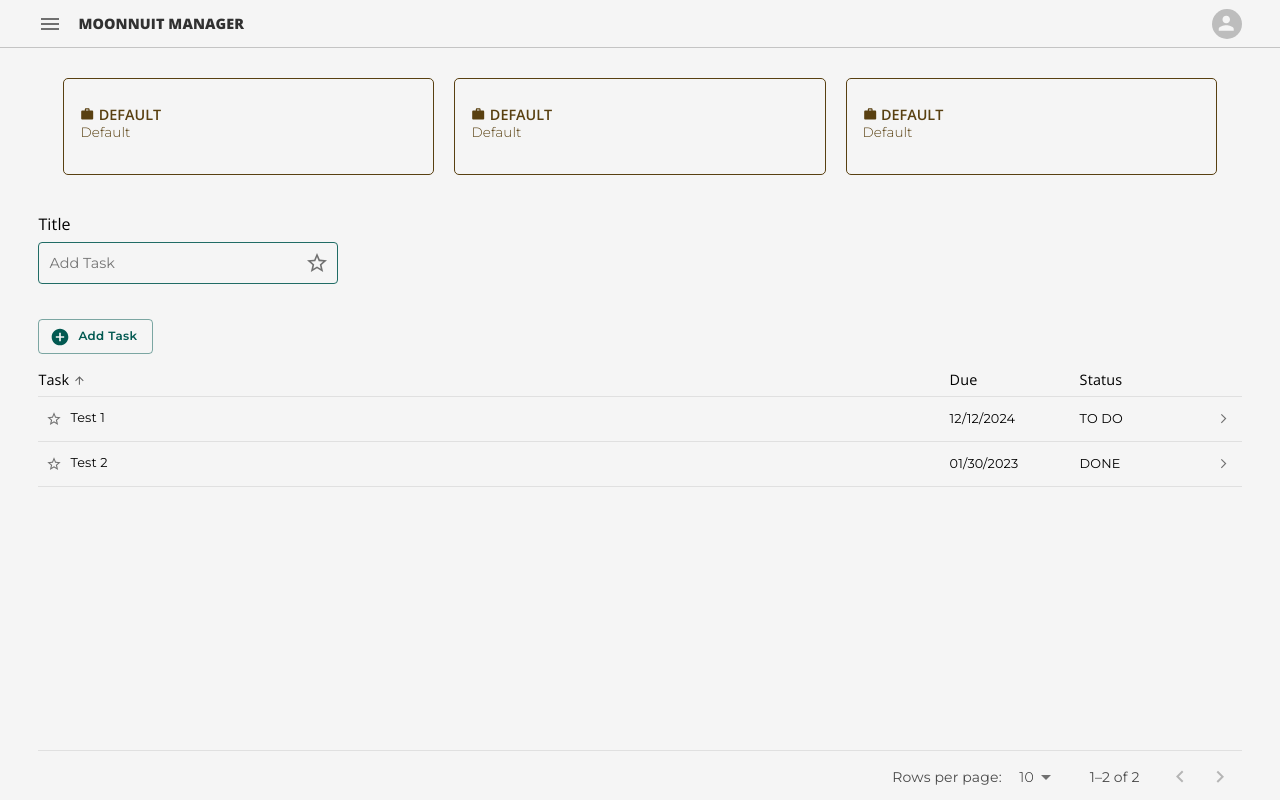
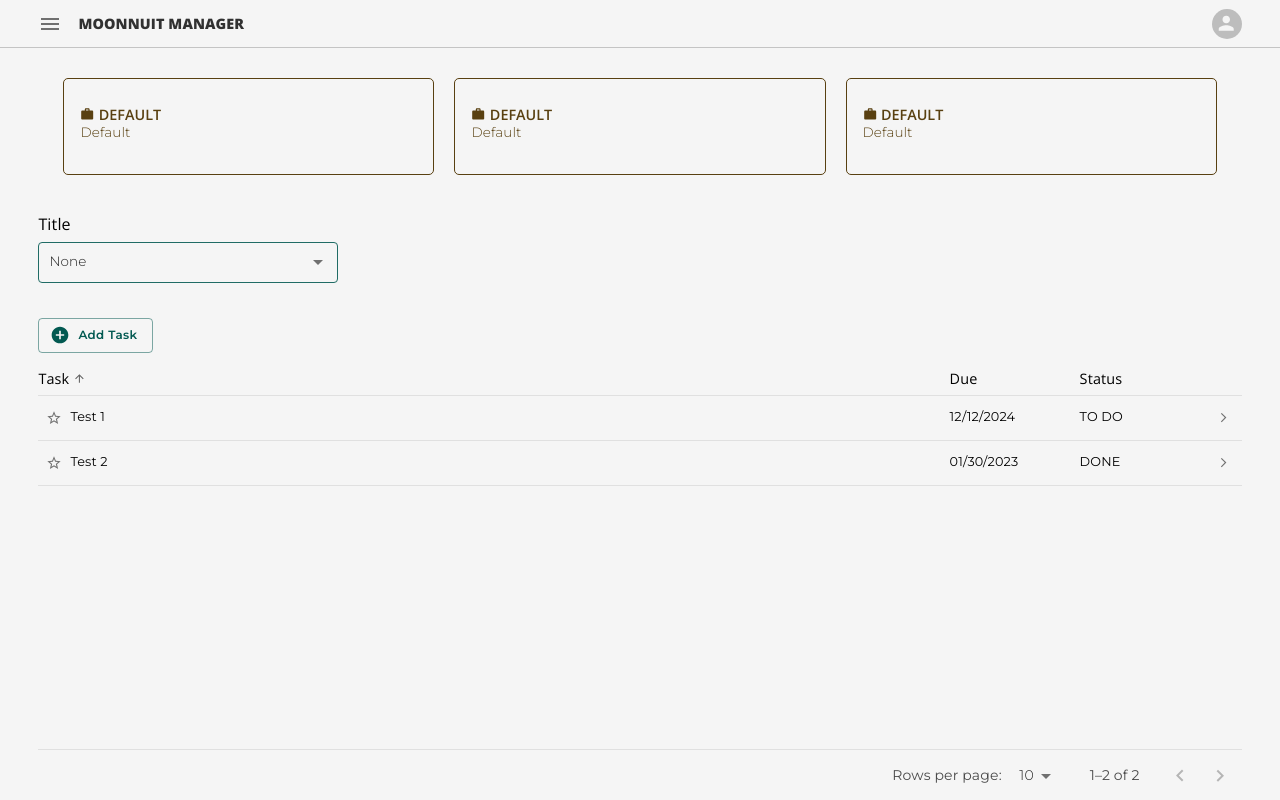
Before and after one commit to alejandroguardadodev/taskmanager, a React (Vite) app: page / in a window 1280 px wide. Built offline with nearby package versions, Linux system fonts and the light colour scheme.

Commit message:
feat:input-color

```diff
--- a/package.json
+++ b/package.json
@@ -20,6 +20,7 @@
     "react": "^18.3.1",
     "react-dom": "^18.3.1",
     "react-hook-form": "^7.52.1",
+    "react-multi-date-picker": "^4.5.2",
     "react-redux": "^9.1.2",
     "react-resize-detector": "^11.0.1",
     "react-router-dom": "^6.23.1",
--- /dev/null
+++ b/src/components/MkInput/DateField/index.tsx
@@ -0,0 +1,96 @@
+import React from 'react'
+
+import styled from 'styled-components';
+
+import DatePicker, { DateObject } from "react-multi-date-picker";
+
+import { FieldValues, UseFormSetValue } from "react-hook-form";
+
+const DateContainer = styled.div`
+  flex-grow: 1;
+  &>.rmdp-container {
+    width: 100%;
+    &>input {
+      font-family: "Montserrat" !important;
+      font-size: 1rem;
+      font-weight: 400;
+      width: 100%;
+      padding: 11px 5px 11px 10px;
+      background: transparent;
+      border: none !important;
+      outline: none !important;
+      height: fit-content !important;
+      box-shadow: none !important;
+    }
+  }
+
+  &.disabled {
+    &>.rmdp-container>input {
+      color: grey;
+      background: rgba(0, 0, 0, .05);
+    }
+  }
+`;
+
+const dateToString = (date: DateObject) => {
+    return `${date.year}-${date.month}-${date.day}`
+}
+
+interface DateFieldPropsType {
+    id: string;
+    value: number | string | Date | DateObject;
+    mindate?: Date;
+    maxdate?: Date;
+    placeholder?: string;
+    disabled?: boolean;
+    setValue: UseFormSetValue<FieldValues>;
+}
+
+const DateField = ({ id, value, mindate, maxdate, disabled=false, placeholder="", setValue }:DateFieldPropsType) => {
+
+    const datevalue = React.useMemo(() => {
+        if (value) {
+            if (value instanceof DateObject) return value
+            else if (value instanceof Date) {
+                return new DateObject().set({
+                    year: value.getFullYear(),
+                    month: value.getMonth(),
+                    day: value.getTime(),
+                })
+            }
+            else if (typeof value === "string" && value !== "") {
+                const [y, m, d] = value.split("-")
+
+                return new DateObject().set({
+                    year: parseInt(y? y : "0"),
+                    month: parseInt(m? m : "0"),
+                    day: parseInt(d? d : "0"),
+                })
+            }
+        }
+
+        return null
+
+    }, [value])
+
+    return (
+        <DateContainer>
+            <DatePicker
+                id={`input-${id}`}
+                value={datevalue}
+                disabled={disabled}
+                readOnly={disabled}
+                format="MM/DD/YYYY"
+                placeholder={placeholder}
+                onChange={(date:DateObject) => {
+                    setValue(id, date?.isValid ? dateToString(date) : null, { shouldValidate: true });
+                }}
+                minDate={mindate}
+                maxDate={maxdate}
+                className='input-component'
+            />
+        </DateContainer>
+    )
+}
+
+export default DateField
--- /dev/null
+++ b/src/components/MkInput/SelectField/index.tsx
@@ -0,0 +1,95 @@
+import { styled } from '@mui/system'
+
+import Box from '@mui/material/Box'
+
+import FormControl from '@mui/material/FormControl'
+import Select, { SelectChangeEvent } from '@mui/material/Select'
+import MenuItem from '@mui/material/MenuItem'
+
+import { FieldValues, UseFormSetValue } from "react-hook-form"
+import { DateObject } from 'react-multi-date-picker'
+
+const SelectBox = styled(Box)(() => ({
+    position: 'relative',
+    width: '100%',
+    padding: '0px !important',
+}))
+
+const SelectElement = styled(Select)(() => ({
+    fontFamily: '"Montserrat" !important',
+    fontsize: '.9rem',
+    fontweight: '400',
+    flexgrow: '1',
+    padding: '0px',
+    background: 'transparent',
+    border: 'none !important',
+    outline: 'none !important',
+    appearance: 'none',
+    position: 'relative',
+    '& .MuiSelect-select': {
+        padding: '9px 5px 10px 10px',
+        border: 'none !important',
+        outline: 'none !important',
+    },
+    '& fieldset': {
+        padding: '0px',
+        border: 'none !important',
+        outline: 'none !important',
+    }
+}))
+
+interface KeyValue {
+    id: number | string;
+    name: string;
+}
+
+interface SelectFieldPropsTypes {
+    id: string;
+    value: number | string | Date | DateObject;
+    setValue: UseFormSetValue<FieldValues>;
+    disabled?: boolean;
+    values?: KeyValue[];
+}
+
+const SelectField = ({ id, value, values=[], disabled=false, setValue }:SelectFieldPropsTypes) => {
+
+    const handleChange = (event: SelectChangeEvent<unknown>) => {
+        setValue(id, event.target.value, { shouldValidate: true });
+    };
+
+    return (
+        <SelectBox>
+            <FormControl sx={{ width: '100%', padding: '0px', margin: '0px' }}>
+            <SelectElement
+                    id={`input-${id}`}
+                    sx={{ width: '100%' }}
+                    value={value}
+                    onChange={(event) => { handleChange(event) }}
+                    MenuProps={{
+                        sx: {
+                            '& ul': {
+                                background: 'white',
+                                '& li': {
+                                    fontFamily: '"Montserrat" !important',
+                                    fontsize: '.9rem',
+                                    fontweight: '400',
+                                }
+                            }
+                        }
+                    }}
+                    disabled={disabled}
+                    displayEmpty
+                    className='input-component'
+                >
+                    {
+                        values?.map((value, index) => (
+                            <MenuItem key={`select_${index}_${value.id}_${value.name}`} value={value.id}>{value.name}</MenuItem>
+                        ))
+                    }
+                </SelectElement>
+            </FormControl>
+        </SelectBox>
+    )
+}
+
+export default SelectField
--- /dev/null
+++ b/src/components/MkInput/TimeField/index.tsx
@@ -0,0 +1,82 @@
+import React from 'react'
+
+import DatePicker, { DateObject } from "react-multi-date-picker";
+import TimePicker from "react-multi-date-picker/plugins/time_picker";
+
+import styled from 'styled-components';
+import { FieldValues, UseFormSetValue } from "react-hook-form";
+
+const DateContainer = styled.div`
+  flex-grow: 1;
+  &>.rmdp-container {
+    width: 100%;
+    &>input {
+      font-family: "Montserrat" !important;
+      font-size: 1rem;
+      font-weight: 400;
+      width: 100%;
+      padding: 11px 5px 11px 10px;
+      background: transparent;
+      border: none !important;
+      outline: none !important;
+      height: fit-content !important;
+      box-shadow: none !important;
+    }
+  }
+
+  &.disabled {
+    &>.rmdp-container>input {
+      color: grey;
+      background: rgba(0, 0, 0, .05);
+    }
+  }
+`;
+
+interface TimeFieldPropsType {
+    id: string;
+    placeholder: string;
+    value: number | string | DateObject;
+    setValue: UseFormSetValue<FieldValues>;
+    disabled?: boolean;
+}
+
+const TimeField = ({ id, value, placeholder, disabled=false, setValue } : TimeFieldPropsType) => {
+
+    const datevalue = React.useMemo(() => {
+        if (value) {
+          if (value instanceof DateObject) return value
+          else if (typeof value === "string" && value !== "") {
+
+            const [h, m] = `${value}`.split(":")
+
+            return new DateObject().set({
+              hour: parseInt(h? h : "0"),
+              minute: parseInt(m? m : "0"),
+            })
+          }
+        }
+
+        return null
+    }, [value])
+
+    return (
+        <DateContainer>
+            <DatePicker
+                id={`input-${id}`}
+                value={datevalue}
+                disabled={disabled}
+                readOnly={disabled}
+                disableDayPicker
+                format="HH:mm"
+                placeholder={placeholder}
+                onChange={(date:DateObject) => {
+                    setValue(id, date?.isValid ? date : "", { shouldValidate: true })
+                }}
+                plugins={[<TimePicker hideSeconds /> ]}
+                className='input-component'
+            />
+        </DateContainer>
+    )
+}
+
+export default TimeField
--- a/src/components/MkInput/index.tsx
+++ b/src/components/MkInput/index.tsx
@@ -10,9 +10,14 @@ import Typography from '@mui/material/Typography'
 
 import Tooltip from '@mui/material/Tooltip'
 
+import DateField from './DateField'
+import TimeField from './TimeField'
+import SelectField from './SelectField'
+
 import IconButton from '@mui/material/IconButton'
 
 import NearbyErrorIcon from '@mui/icons-material/NearbyError'
+import { DateObject } from 'react-multi-date-picker'
 
 const FieldContainer = styled(Stack)(() => ({
     width: '100%' ,
@@ -51,19 +56,43 @@ const NomalInput = styled('input')(() => ({
     outline: 'none !important',
 }))
 
+const NomalTextArea = styled('textarea')(() => ({
+    fontFamily: '"Montserrat" !important',
+    fontSize: '.9rem',
+    fontWeight: '400',
+    flexGrow: '1',
+    padding: '8px 5px 8px 10px',
+    background: 'transparent',
+    border: 'none !important',
+    outline: 'none !important',
+    resize: 'none',
+}))
+
+interface KeyValue {
+    id: number | string;
+    name: string;
+}
+
 interface MkInputPropsType {
     id: string;
     title: string;
-    type?: "text" | "number" | "select";
+    defaultvalue?: number | string | Date | DateObject;
+    disabled?: boolean;
+    type?: "text" | "number" | "textarea" | "select" | "date" | "time";
     placeholder?: string,
     insideInput?: boolean;
     endIcon?: null | React.ReactNode;
+    mindate?: Date;
+    maxdate?: Date;
     onEndIconClick?: () => void;
+    values?: KeyValue[];
 }
 
-const MkInput = ({ id, title, type="text", placeholder="", insideInput=false, endIcon=null, onEndIconClick }:MkInputPropsType) => {
+const MkInput = ({ id, title, mindate, maxdate, defaultvalue="", disabled=false, type="text", placeholder="", insideInput=false, endIcon=null, values=[], onEndIconClick }:MkInputPropsType) => {
 
-    const { register, setValue, watch, formState: { errors }, trigger } = useFormContext()
+    const [fieldvalue, setFieldvalue] = React.useState<number | string | Date | DateObject>(defaultvalue)
+
+    const { register, setValue, watch, formState: { errors } } = useFormContext()
 
     // eslint-disable-next-line react-hooks/exhaustive-deps
     const isErr = React.useMemo(() => !!errors[id], [ errors, errors[id], id ])
@@ -77,15 +106,37 @@ const MkInput = ({ id, title, type="text", placeholder="", insideInput=false, en
         return "#206C65"
     }, [insideInput, isErr])
 
+    React.useEffect(() => {
+        const subscription = watch((value) => {
+            if (value) {
+                if (typeof value[id] === 'number') setFieldvalue(parseInt(value[id]))
+                else setFieldvalue(value[id])
+            }
+        })
+        return () => subscription.unsubscribe()
+    }, [watch, id, setFieldvalue])
+
     const InputElement = React.useMemo<React.ReactNode>(() => {
 
         switch(type) {
 
+            case "select":
+                return (<SelectField id={id} value={fieldvalue} setValue={setValue} disabled={disabled} values={values} />)
+
+            case "time":
+                return (<TimeField id={id} disabled={disabled} placeholder={placeholder} setValue={setValue} value={`${fieldvalue}`} />)
+
+            case "date":
+                return (<DateField id={id} disabled={disabled} placeholder={placeholder} setValue={setValue} value={fieldvalue} mindate={mindate} maxdate={maxdate} />)
+
+            case "textarea":
+                return (<NomalTextArea className='input-component' id={`input-${id}`} rows={4} cols={50} disabled={disabled} placeholder={placeholder} {...register(id)} />)
+
             default:
-                return (<NomalInput className='input-component' id={`input-${id}`} type={type} placeholder={placeholder} {...register(id)} />)
+                return (<NomalInput className='input-component' id={`input-${id}`} disabled={disabled} type={type} placeholder={placeholder} {...register(id)} />)
         }
 
-    }, [type])
+    }, [type, id, disabled, setValue, fieldvalue, mindate, maxdate, register, placeholder, values])
 
     return (
         <FieldContainer>
@@ -101,7 +152,7 @@ const MkInput = ({ id, title, type="text", placeholder="", insideInput=false, en
                     </Tooltip>
                 )}
                 {InputElement}
-                {!insideInput && endIcon && (type === "text" || type === "number") && (<IconButton onClick={() => { onEndIconClick?.() }} disableRipple>{endIcon}</IconButton>)}
+                {!insideInput && endIcon && (type === "text" || type === "number" || type == "time") && (<IconButton onClick={() => { onEndIconClick?.() }} disableRipple>{endIcon}</IconButton>)}
             </InputContainer>
             {isErr && !insideInput && (
                 <Typography variant="caption" component="p" sx={{ color: '#400101', fontStyle: 'italic' }}>{errMessage}</Typography>
--- a/src/components/forms/TestForm/index.tsx
+++ b/src/components/forms/TestForm/index.tsx
@@ -1,4 +1,3 @@
-import React from 'react'
 import { styled } from '@mui/system'
 
 import { FormProvider, useForm } from 'react-hook-form'
@@ -20,8 +19,23 @@ const Form = styled('form')(() => ({
 }))
 
 
+const VALUES = [
+    {
+        id: 0,
+        name: "None"
+    },
+    {
+        id: 1,
+        name: "Select"
+    },
+    {
+        id: 2,
+        name: "Option"
+    }
+]
+
 const initValues:TaskSchemaType = {
-    title: ''
+    title: ""
 }
 
 const TestForm = () => {
@@ -33,14 +47,14 @@ const TestForm = () => {
     })
 
     const onSubmit = (data:TaskSchemaType) => {
-        alert(data.title)
+
     }
 
     return (
         <FormProvider {...methods}>
             <Form onSubmit={methods.handleSubmit(onSubmit)}>
                 <Box sx={{ maxWidth: '300px' }}>
-                    <MkInput id="title" title="Title" placeholder='Add Task' endIcon={<StarBorderIcon />} />
+                    <MkInput id="title" title="Title" type='select' placeholder='Task' endIcon={<StarBorderIcon />} defaultvalue={0} values={VALUES} />
                 </Box>
             </Form>
         </FormProvider>
```
Also changed, not shown: 1 other file (tests, documents, lock files or other folders).
